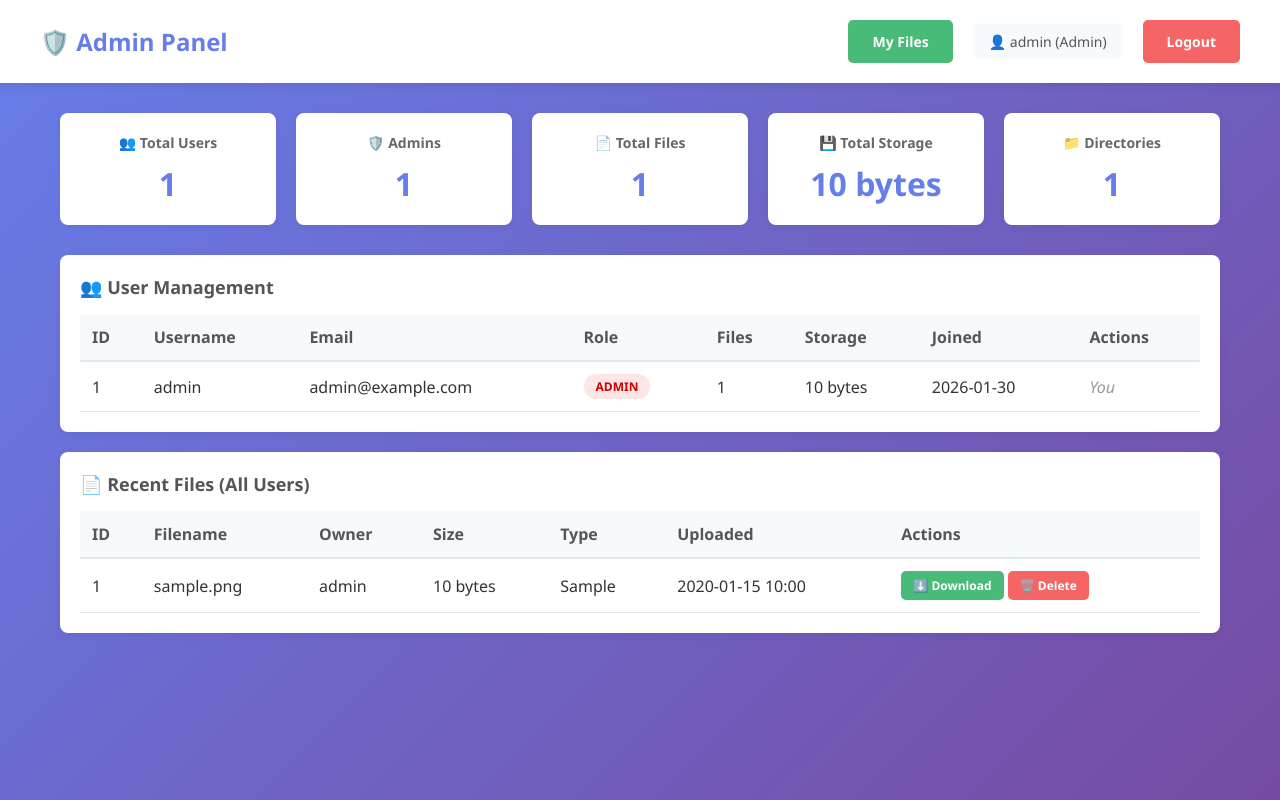
After one commit to salinab2004-arch/Gge, a PHP site: page /admin.php in a window 1280 px wide. The commit adds this page. Run offline with PHP 8.4, Linux system fonts and the light colour scheme; a user stored in the database is signed in; data comes from the database, SQL or seed files in the repository; tables that the repository leaves empty hold one stand-in row (values such as "Sample post").

Commit message:
feat: add comprehensive admin panel with user and file management

```diff
--- /dev/null
+++ b/admin.php
@@ -0,0 +1,297 @@
+<?php
+require_once 'config.php';
+requireAdmin();
+
+$conn = getDBConnection();
+$success = '';
+$error = '';
+
+// Handle user deletion
+if (isset($_GET['delete_user'])) {
+    $user_id = (int)$_GET['delete_user'];
+
+    // Prevent admin from deleting themselves
+    if ($user_id === getCurrentUserId()) {
+        $error = 'You cannot delete your own account.';
+    } else {
+        try {
+            // Get user's files to delete
+            $stmt = $conn->prepare("SELECT file_path FROM files WHERE user_id = ?");
+            $stmt->execute([$user_id]);
+            $files = $stmt->fetchAll(PDO::FETCH_ASSOC);
+
+            // Delete physical files
+            foreach ($files as $file) {
+                if (file_exists($file['file_path'])) {
+                    unlink($file['file_path']);
+                }
+            }
+
+            // Delete user directory
+            $user_dir = UPLOAD_DIR . $user_id . '/';
+            if (file_exists($user_dir)) {
+                deleteDirectory($user_dir);
+            }
+
+            // Delete user (cascade will handle files and directories in DB)
+            $stmt = $conn->prepare("DELETE FROM users WHERE id = ?");
+            $stmt->execute([$user_id]);
+
+            $success = 'User deleted successfully.';
+        } catch(PDOException $e) {
+            $error = 'Failed to delete user.';
+        }
+    }
+}
+
+// Handle file deletion (admin can delete any file)
+if (isset($_GET['delete_file'])) {
+    $file_id = (int)$_GET['delete_file'];
+
+    try {
+        $stmt = $conn->prepare("SELECT file_path FROM files WHERE id = ?");
+        $stmt->execute([$file_id]);
+        $file = $stmt->fetch(PDO::FETCH_ASSOC);
+
+        if ($file) {
+            if (file_exists($file['file_path'])) {
+                unlink($file['file_path']);
+            }
+            $stmt = $conn->prepare("DELETE FROM files WHERE id = ?");
+            $stmt->execute([$file_id]);
+
+            $success = 'File deleted successfully.';
+        }
+    } catch(PDOException $e) {
+        $error = 'Failed to delete file.';
+    }
+}
+
+// Handle role change
+if ($_SERVER['REQUEST_METHOD'] === 'POST' && isset($_POST['change_role'])) {
+    $user_id = (int)$_POST['user_id'];
+    $new_role = $_POST['role'];
+
+    if ($user_id === getCurrentUserId()) {
+        $error = 'You cannot change your own role.';
+    } elseif (in_array($new_role, ['user', 'admin'])) {
+        try {
+            $stmt = $conn->prepare("UPDATE users SET role = ? WHERE id = ?");
+            $stmt->execute([$new_role, $user_id]);
+            $success = 'User role updated successfully.';
+        } catch(PDOException $e) {
+            $error = 'Failed to update user role.';
+        }
+    }
+}
+
+// Get all users
+$stmt = $conn->query("SELECT id, username, email, role, created_at,
+    (SELECT COUNT(*) FROM files WHERE user_id = users.id) as file_count,
+    (SELECT SUM(file_size) FROM files WHERE user_id = users.id) as total_size
+    FROM users ORDER BY created_at DESC");
+$users = $stmt->fetchAll(PDO::FETCH_ASSOC);
+
+// Get all files
+$stmt = $conn->query("SELECT f.*, u.username FROM files f
+    JOIN users u ON f.user_id = u.id
+    ORDER BY f.uploaded_at DESC LIMIT 100");
+$all_files = $stmt->fetchAll(PDO::FETCH_ASSOC);
+
+// Get statistics
+$stmt = $conn->query("SELECT
+    (SELECT COUNT(*) FROM users) as total_users,
+    (SELECT COUNT(*) FROM users WHERE role = 'admin') as total_admins,
+    (SELECT COUNT(*) FROM files) as total_files,
+    (SELECT SUM(file_size) FROM files) as total_storage,
+    (SELECT COUNT(*) FROM directories) as total_directories");
+$stats = $stmt->fetch(PDO::FETCH_ASSOC);
+
+// Helper function to delete directory recursively
+function deleteDirectory($dir) {
+    if (!file_exists($dir)) {
+        return true;
+    }
+
+    if (!is_dir($dir)) {
+        return unlink($dir);
+    }
+
+    foreach (scandir($dir) as $item) {
+        if ($item == '.' || $item == '..') {
+            continue;
+        }
+
+        if (!deleteDirectory($dir . DIRECTORY_SEPARATOR . $item)) {
+            return false;
+        }
+    }
+
+    return rmdir($dir);
+}
+
+function formatFileSize($bytes) {
+    if ($bytes >= 1073741824) {
+        return number_format($bytes / 1073741824, 2) . ' GB';
+    } elseif ($bytes >= 1048576) {
+        return number_format($bytes / 1048576, 2) . ' MB';
+    } elseif ($bytes >= 1024) {
+        return number_format($bytes / 1024, 2) . ' KB';
+    } else {
+        return $bytes . ' bytes';
+    }
+}
+?>
+<!DOCTYPE html>
+<html lang="en">
+<head>
+    <meta charset="UTF-8">
+    <meta name="viewport" content="width=device-width, initial-scale=1.0">
+    <title>Admin Panel - FTP File Manager</title>
+    <link rel="stylesheet" href="style.css">
+</head>
+<body>
+    <div class="dashboard">
+        <header class="dashboard-header">
+            <div class="header-left">
+                <h1>🛡️ Admin Panel</h1>
+            </div>
+            <div class="header-right">
+                <a href="index.php" class="btn btn-secondary">My Files</a>
+                <span class="user-info">👤 <?php echo htmlspecialchars(getCurrentUsername()); ?> (Admin)</span>
+                <a href="logout.php" class="btn btn-danger">Logout</a>
+            </div>
+        </header>
+
+        <div class="dashboard-content">
+            <?php if ($success): ?>
+                <div class="alert alert-success"><?php echo htmlspecialchars($success); ?></div>
+            <?php endif; ?>
+
+            <?php if ($error): ?>
+                <div class="alert alert-error"><?php echo htmlspecialchars($error); ?></div>
+            <?php endif; ?>
+
+            <!-- Statistics -->
+            <div class="stats-grid">
+                <div class="stat-card">
+                    <h3>👥 Total Users</h3>
+                    <p class="stat-number"><?php echo $stats['total_users']; ?></p>
+                </div>
+                <div class="stat-card">
+                    <h3>🛡️ Admins</h3>
+                    <p class="stat-number"><?php echo $stats['total_admins']; ?></p>
+                </div>
+                <div class="stat-card">
+                    <h3>📄 Total Files</h3>
+                    <p class="stat-number"><?php echo $stats['total_files']; ?></p>
+                </div>
+                <div class="stat-card">
+                    <h3>💾 Total Storage</h3>
+                    <p class="stat-number"><?php echo formatFileSize($stats['total_storage'] ?? 0); ?></p>
+                </div>
+                <div class="stat-card">
+                    <h3>📁 Directories</h3>
+                    <p class="stat-number"><?php echo $stats['total_directories']; ?></p>
+                </div>
+            </div>
+
+            <!-- User Management -->
+            <div class="file-list">
+                <h3>👥 User Management</h3>
+                <table class="files-table">
+                    <thead>
+                        <tr>
+                            <th>ID</th>
+                            <th>Username</th>
+                            <th>Email</th>
+                            <th>Role</th>
+                            <th>Files</th>
+                            <th>Storage</th>
+                            <th>Joined</th>
+                            <th>Actions</th>
+                        </tr>
+                    </thead>
+                    <tbody>
+                        <?php foreach ($users as $user): ?>
+                        <tr>
+                            <td><?php echo $user['id']; ?></td>
+                            <td><?php echo htmlspecialchars($user['username']); ?></td>
+                            <td><?php echo htmlspecialchars($user['email']); ?></td>
+                            <td>
+                                <span class="badge badge-<?php echo $user['role']; ?>">
+                                    <?php echo ucfirst($user['role']); ?>
+                                </span>
+                            </td>
+                            <td><?php echo $user['file_count']; ?></td>
+                            <td><?php echo formatFileSize($user['total_size'] ?? 0); ?></td>
+                            <td><?php echo date('Y-m-d', strtotime($user['created_at'])); ?></td>
+                            <td>
+                                <?php if ($user['id'] !== getCurrentUserId()): ?>
+                                    <form method="POST" style="display: inline;">
+                                        <input type="hidden" name="user_id" value="<?php echo $user['id']; ?>">
+                                        <select name="role" onchange="this.form.submit()">
+                                            <option value="">Change Role</option>
+                                            <option value="user">User</option>
+                                            <option value="admin">Admin</option>
+                                        </select>
+                                        <input type="hidden" name="change_role" value="1">
+                                    </form>
+                                    <a href="?delete_user=<?php echo $user['id']; ?>"
+                                       class="btn btn-danger btn-sm"
+                                       onclick="return confirm('Delete this user and all their files?')">
+                                        🗑️ Delete
+                                    </a>
+                                <?php else: ?>
+                                    <span class="text-muted">You</span>
+                                <?php endif; ?>
+                            </td>
+                        </tr>
+                        <?php endforeach; ?>
+                    </tbody>
+                </table>
+            </div>
+
+            <!-- Recent Files -->
+            <div class="file-list">
+                <h3>📄 Recent Files (All Users)</h3>
+                <table class="files-table">
+                    <thead>
+                        <tr>
+                            <th>ID</th>
+                            <th>Filename</th>
+                            <th>Owner</th>
+                            <th>Size</th>
+                            <th>Type</th>
+                            <th>Uploaded</th>
+                            <th>Actions</th>
+                        </tr>
+                    </thead>
+                    <tbody>
+                        <?php foreach ($all_files as $file): ?>
+                        <tr>
+                            <td><?php echo $file['id']; ?></td>
+                            <td><?php echo htmlspecialchars($file['original_filename']); ?></td>
+                            <td><?php echo htmlspecialchars($file['username']); ?></td>
+                            <td><?php echo formatFileSize($file['file_size']); ?></td>
+                            <td><?php echo htmlspecialchars($file['mime_type']); ?></td>
+                            <td><?php echo date('Y-m-d H:i', strtotime($file['uploaded_at'])); ?></td>
+                            <td>
+                                <a href="download.php?id=<?php echo $file['id']; ?>" class="btn btn-success btn-sm">
+                                    ⬇️ Download
+                                </a>
+                                <a href="?delete_file=<?php echo $file['id']; ?>"
+                                   class="btn btn-danger btn-sm"
+                                   onclick="return confirm('Delete this file?')">
+                                    🗑️ Delete
+                                </a>
+                            </td>
+                        </tr>
+                        <?php endforeach; ?>
+                    </tbody>
+                </table>
+            </div>
+        </div>
+    </div>
+</body>
+</html>
--- a/config.php
+++ b/config.php
@@ -49,6 +49,28 @@ function getCurrentUsername() {
     return $_SESSION['username'] ?? null;
 }
 
+// Get current user role
+function getCurrentUserRole() {
+    return $_SESSION['user_role'] ?? 'user';
+}
+
+// Check if current user is admin
+function isAdmin() {
+    return getCurrentUserRole() === 'admin';
+}
+
+// Redirect if not admin
+function requireAdmin() {
+    if (!isLoggedIn()) {
+        header('Location: login.php');
+        exit();
+    }
+    if (!isAdmin()) {
+        header('Location: index.php');
+        exit();
+    }
+}
+
 // Create uploads directory if it doesn't exist
 if (!file_exists(UPLOAD_DIR)) {
     mkdir(UPLOAD_DIR, 0755, true);
--- a/database.sql
+++ b/database.sql
@@ -9,6 +9,7 @@ CREATE TABLE IF NOT EXISTS users (
     username VARCHAR(50) NOT NULL UNIQUE,
     email VARCHAR(100) NOT NULL UNIQUE,
     password VARCHAR(255) NOT NULL,
+    role ENUM('user', 'admin') DEFAULT 'user',
     created_at TIMESTAMP DEFAULT CURRENT_TIMESTAMP,
     INDEX idx_username (username),
     INDEX idx_email (email)
@@ -46,6 +47,6 @@ CREATE TABLE IF NOT EXISTS directories (
 
 -- Create default admin user (password: admin123)
 -- Password is hashed using PHP password_hash()
-INSERT INTO users (username, email, password) VALUES
-('admin', 'admin@example.com', '$2y$10$92IXUNpkjO0rOQ5byMi.Ye4oKoEa3Ro9llC/.og/at2.uheWG/igi')
+INSERT INTO users (username, email, password, role) VALUES
+('admin', 'admin@example.com', '$2y$10$92IXUNpkjO0rOQ5byMi.Ye4oKoEa3Ro9llC/.og/at2.uheWG/igi', 'admin')
 ON DUPLICATE KEY UPDATE username=username;
--- a/index.php
+++ b/index.php
@@ -179,6 +179,9 @@ function formatFileSize($bytes) {
                 <h1>📁 FTP File Manager</h1>
             </div>
             <div class="header-right">
+                <?php if (isAdmin()): ?>
+                    <a href="admin.php" class="btn btn-secondary">🛡️ Admin Panel</a>
+                <?php endif; ?>
                 <span class="user-info">👤 <?php echo htmlspecialchars($username); ?></span>
                 <span class="storage-info">💾 <?php echo formatFileSize($total_storage); ?></span>
                 <a href="logout.php" class="btn btn-danger">Logout</a>
--- a/login.php
+++ b/login.php
@@ -18,13 +18,14 @@ if ($_SERVER['REQUEST_METHOD'] === 'POST') {
     } else {
         try {
             $conn = getDBConnection();
-            $stmt = $conn->prepare("SELECT id, username, password FROM users WHERE username = ? OR email = ?");
+            $stmt = $conn->prepare("SELECT id, username, password, role FROM users WHERE username = ? OR email = ?");
             $stmt->execute([$username, $username]);
             $user = $stmt->fetch(PDO::FETCH_ASSOC);
 
             if ($user && password_verify($password, $user['password'])) {
                 $_SESSION['user_id'] = $user['id'];
                 $_SESSION['username'] = $user['username'];
+                $_SESSION['user_role'] = $user['role'];
                 header('Location: index.php');
                 exit();
             } else {
--- a/style.css
+++ b/style.css
@@ -358,6 +358,67 @@ body {
     font-style: italic;
 }
 
+/* Admin Panel Styles */
+.stats-grid {
+    display: grid;
+    grid-template-columns: repeat(auto-fit, minmax(200px, 1fr));
+    gap: 20px;
+    margin-bottom: 30px;
+}
+
+.stat-card {
+    background: white;
+    padding: 20px;
+    border-radius: 8px;
+    box-shadow: 0 2px 10px rgba(0, 0, 0, 0.05);
+    text-align: center;
+}
+
+.stat-card h3 {
+    font-size: 14px;
+    color: #666;
+    margin-bottom: 10px;
+}
+
+.stat-number {
+    font-size: 32px;
+    font-weight: bold;
+    color: #667eea;
+    margin: 0;
+}
+
+.badge {
+    display: inline-block;
+    padding: 4px 12px;
+    border-radius: 12px;
+    font-size: 12px;
+    font-weight: 600;
+    text-transform: uppercase;
+}
+
+.badge-user {
+    background: #e6f3ff;
+    color: #0066cc;
+}
+
+.badge-admin {
+    background: #ffe6e6;
+    color: #cc0000;
+}
+
+.text-muted {
+    color: #999;
+    font-style: italic;
+}
+
+.files-table select {
+    padding: 4px 8px;
+    border: 1px solid #e0e0e0;
+    border-radius: 4px;
+    margin-right: 5px;
+    font-size: 12px;
+}
+
 /* Responsive Design */
 @media (max-width: 768px) {
     .dashboard-header {
```
